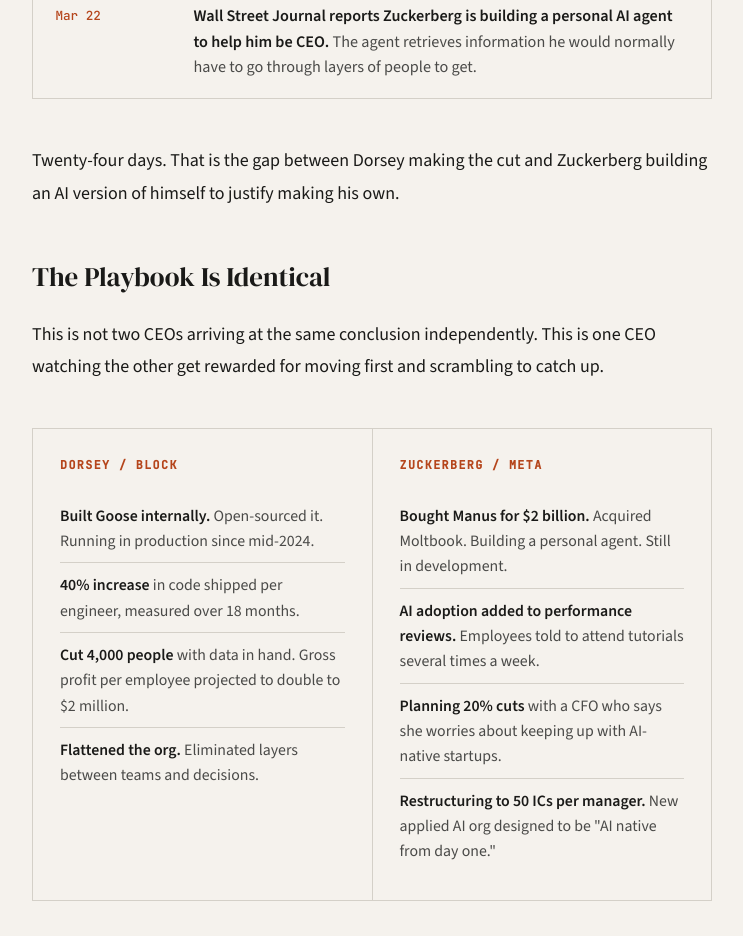
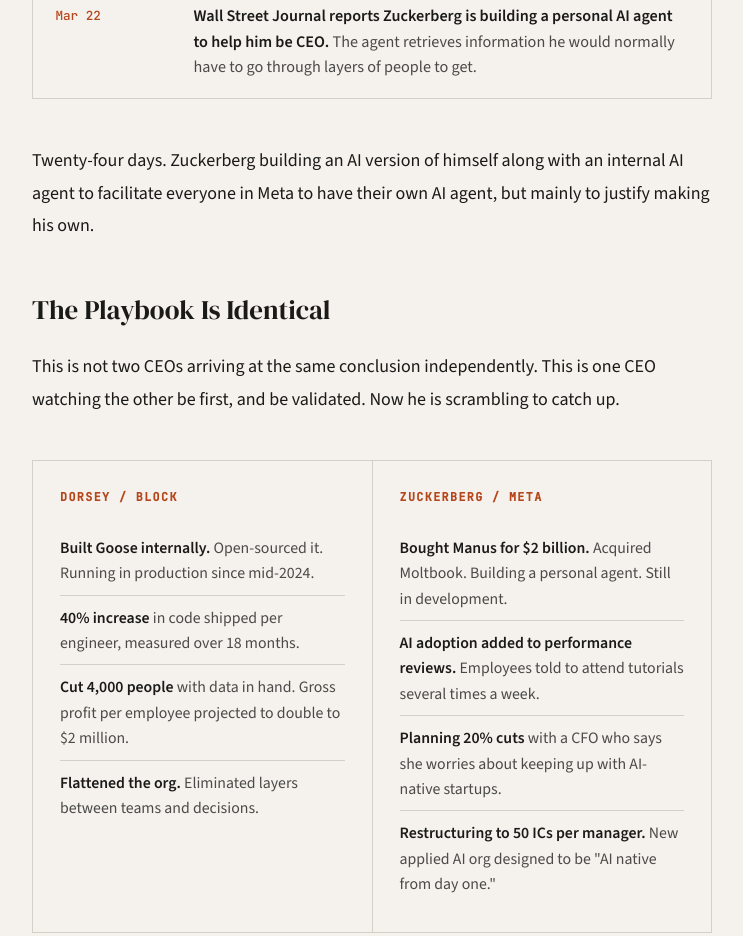
Before and after one commit to foodknoxville/tableandledger, a website: page posts/zuckerberg-copying-dorsey.html in a window 1280 px wide. Shown: the part 1606-2542 px from the top of the page, without its empty margins (234-977 px from the left). Drawn offline with nearby package versions, Linux system fonts and the light colour scheme.

Commit message:
Update zuckerberg-copying-dorsey.html

```diff
--- a/posts/zuckerberg-copying-dorsey.html
+++ b/posts/zuckerberg-copying-dorsey.html
@@ -472,11 +472,11 @@
                 </div>
             </div>
 
-            <p>Twenty-four days. That is the gap between Dorsey making the cut and Zuckerberg building an AI version of himself to justify making his own.</p>
+            <p>Twenty-four days. Zuckerberg building an AI version of himself along with an internal AI agent to facilitate everyone in Meta to have their own AI agent, but mainly to justify making his own.</p>
 
             <h2>The Playbook Is Identical</h2>
 
-            <p>This is not two CEOs arriving at the same conclusion independently. This is one CEO watching the other get rewarded for moving first and scrambling to catch up.</p>
+            <p>This is not two CEOs arriving at the same conclusion independently. This is one CEO watching the other be first, and be validated.  Now he is scrambling to catch up.</p>
 
             <div class="comparison-block">
                 <div class="comparison-col">
@@ -505,7 +505,7 @@
 
             <p>The Wall Street Journal detail that matters most is not the agent itself. It is the description of what it does. The agent retrieves information Zuckerberg would normally have to go through layers of people to get.</p>
 
-            <p>Layers of people. That is what Dorsey just cut.</p>
+            <p>Layers of people. That is what Dorsey just cut.  Dorsey specifically wanted to flatten the management structure and start over at Block.</p>
 
             <p>Zuckerberg is not automating his assembly line. He is automating himself. He is building a tool that replaces the human chain between a question and an answer at the highest level of a $1.5 trillion company. The CEO is the proof of concept. If the agent can skip layers for him, it can skip layers for everyone beneath him. And if it can do that, those layers stop being organizational structure and start being overhead.</p>
 
```
